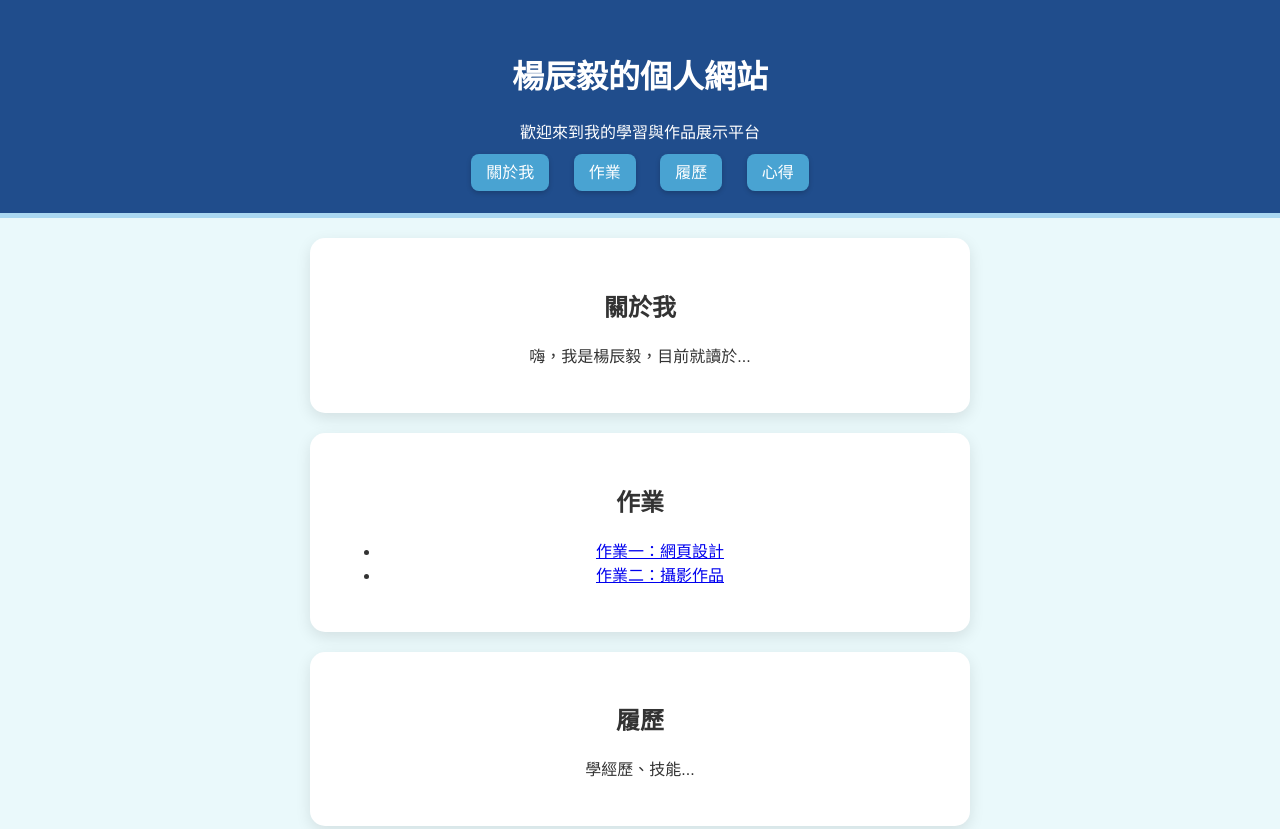
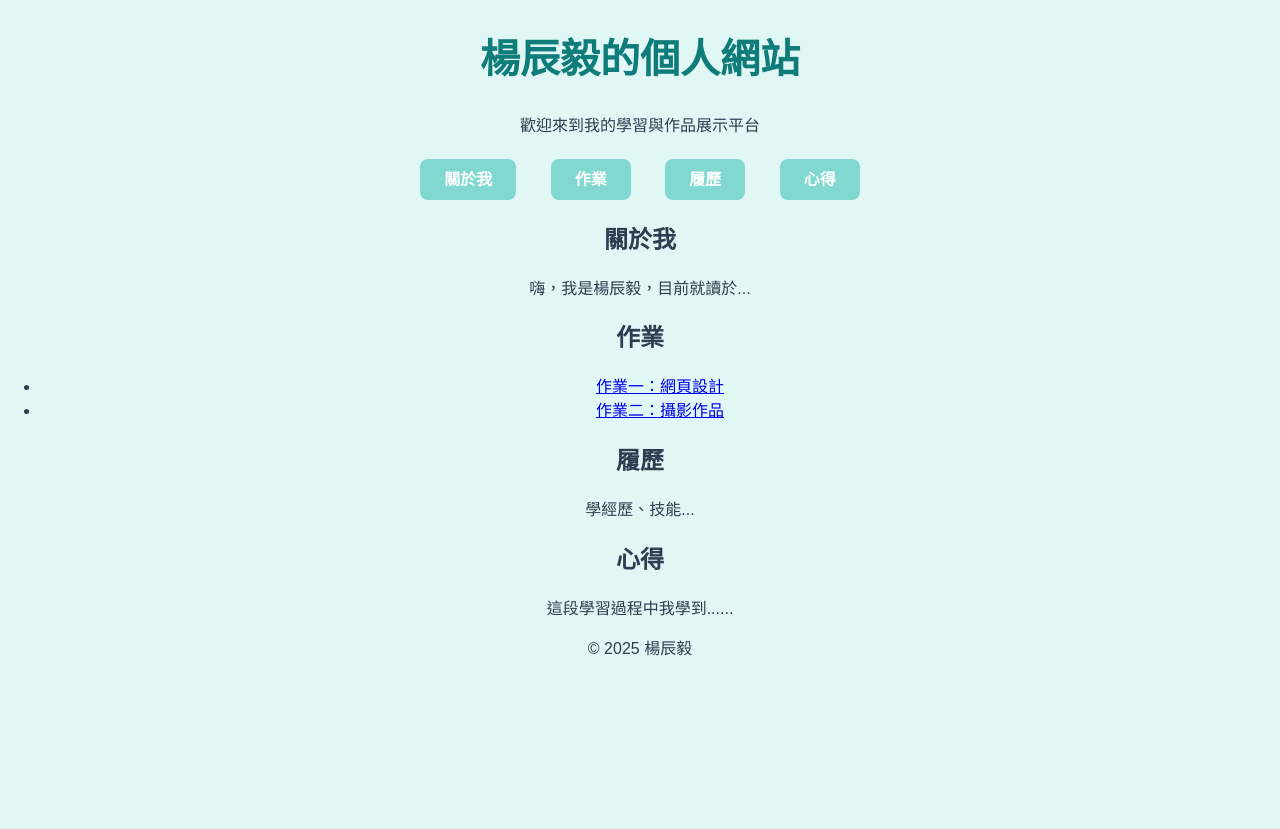
Before and after one commit to SMALLYG923/SMALLYG923.github.io, a plain HTML site: page index.html in a window 1280 px wide. Shown: the top 829 px of the page. After the commit the page ends 800 px from the top, so only its background shows below. Drawn offline with Linux system fonts and the light colour scheme.

Commit message:
換上蒂芙尼藍配色

```diff
--- a/style.css
+++ b/style.css
@@ -1,34 +1,42 @@
 body {
-  font-family: sans-serif;
-  background: #eaf9fb;
-  color: #333;
+  font-family: "Arial", sans-serif;
+  background-color: #e0f7f5;
   margin: 0;
   padding: 0;
   text-align: center;
+  color: #2c3e50;
 }
 
-header {
-  background: #204d8c;
-  color: white;
-  padding: 30px 10px;
-  border-bottom: 5px solid #aad8f2;
+.container {
+  padding: 60px 20px;
+}
+
+h1 {
+  color: #0e7c79;
+  font-size: 2.5em;
+}
+
+nav {
+  margin: 30px 0;
 }
 
 nav a {
-  margin: 0 10px;
+  margin: 0 15px;
+  padding: 12px 24px;
+  background-color: #81D8D0;
   color: white;
-  background: #49a3d2;
-  padding: 10px 15px;
+  text-decoration: none;
   border-radius: 8px;
-  text-decoration: none;
-  box-shadow: 0 2px 5px rgba(0,0,0,0.2);
+  transition: 0.3s;
+  font-weight: bold;
 }
 
-section {
-  padding: 30px;
-  margin: 20px auto;
-  max-width: 600px;
-  background: white;
-  border-radius: 15px;
-  box-shadow: 0 5px 15px rgba(0,0,0,0.1);
+nav a:hover {
+  background-color: #66c3ba;
 }
+
+.intro {
+  margin-top: 40px;
+  font-size: 1.2em;
+  color: #2c3e50;
+}
```
